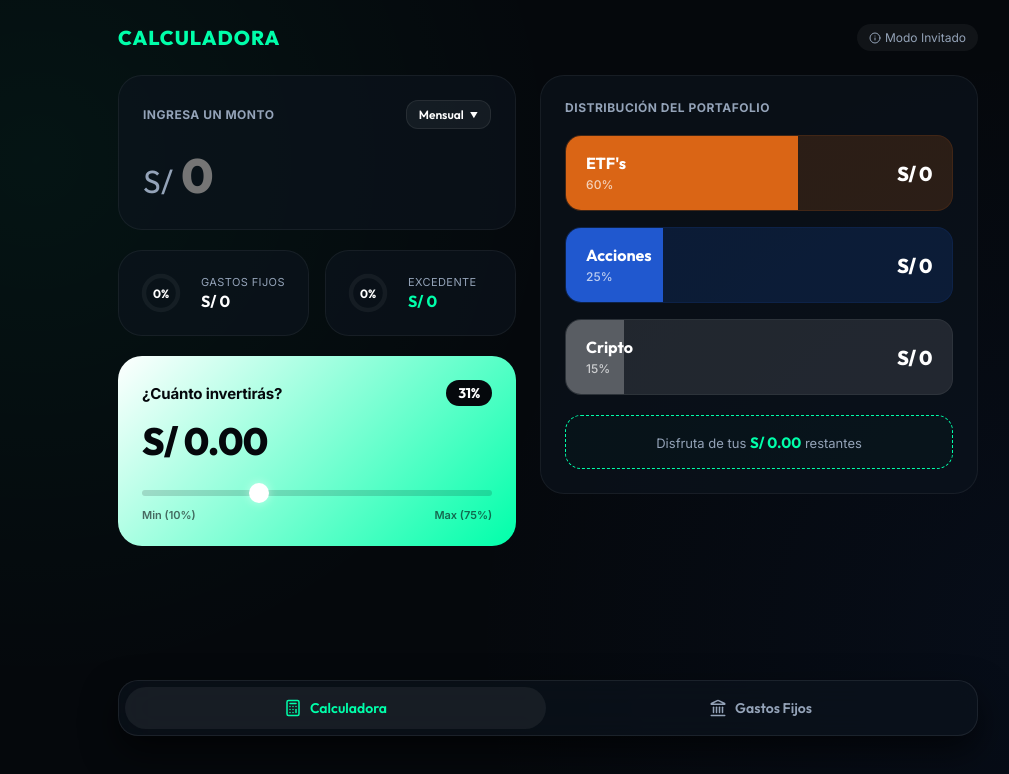
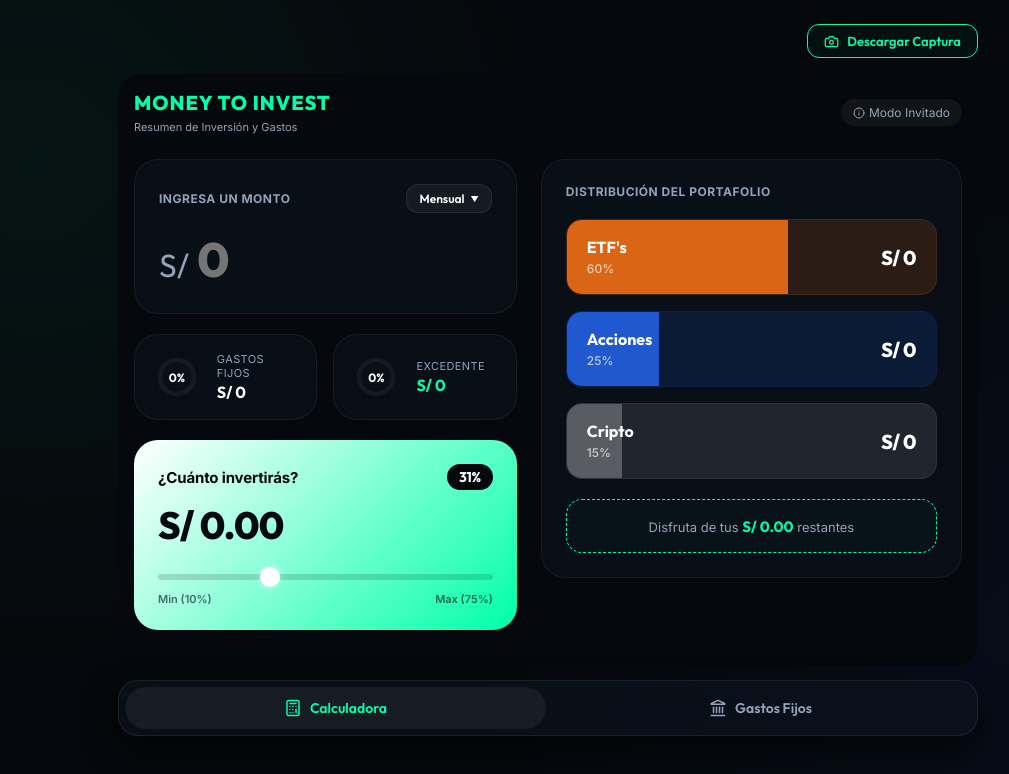
Before and after one commit to forod/money-to-invest, a React (Vite) app: page / in a window 1280 px wide. Both pictures are taken after a click on the button "Comenzar como Invitado". Shown: the top 774 px of the page, without its empty margins (92-1101 px from the left). Built offline with nearby package versions, Linux system fonts and the light colour scheme.

Commit message:
feat: agregar opción para descargar captura de pantalla del resumen financiero

```diff
--- a/package.json
+++ b/package.json
@@ -9,9 +9,10 @@
     "preview": "vite preview"
   },
   "dependencies": {
+    "html2canvas": "^1.4.1",
+    "lucide-react": "^0.475.0",
     "react": "^19.1.0",
-    "react-dom": "^19.1.0",
-    "lucide-react": "^0.475.0"
+    "react-dom": "^19.1.0"
   },
   "devDependencies": {
     "@types/react": "^19.1.10",
--- a/src/components/Calculadora.tsx
+++ b/src/components/Calculadora.tsx
@@ -1,6 +1,7 @@
 import React, { useState, useContext, useMemo } from 'react';
 import { GastosContext } from '../context/GastosContext';
-import { Info } from 'lucide-react';
+import { Info, Camera } from 'lucide-react';
+import html2canvas from 'html2canvas';
 
 type Props = {
   onNavigateToGastos: () => void;
@@ -54,6 +55,31 @@ export default function Calculadora({ onNavigateToGastos }: Props) {
   const [periodo, setPeriodo] = useState<'diario' | 'semanal' | 'mensual'>('mensual');
   const [porcentajeInversion, setPorcentajeInversion] = useState(31);
   const [menuVisible, setMenuVisible] = useState(false);
+  const [capturing, setCapturing] = useState(false);
+
+  const handleDownloadScreenshot = async () => {
+    const element = document.getElementById('resumen-financiero');
+    if (!element) return;
+    setCapturing(true);
+    try {
+      await new Promise(resolve => setTimeout(resolve, 150));
+      const canvas = await html2canvas(element, {
+        backgroundColor: '#05080c',
+        scale: 2,
+        useCORS: true,
+        logging: false
+      });
+      const dataUrl = canvas.toDataURL('image/png');
+      const link = document.createElement('a');
+      link.download = `resumen-inversion-${periodo}.png`;
+      link.href = dataUrl;
+      link.click();
+    } catch (err) {
+      console.error('Error al generar la captura:', err);
+    } finally {
+      setCapturing(false);
+    }
+  };
 
   // Portfolio allocation state (adds up to 100%)
   const [percentEtfs, setPercentEtfs] = useState(60);
@@ -166,11 +192,40 @@ export default function Calculadora({ onNavigateToGastos }: Props) {
 
   return (
     <div className="animate-fade-in">
-      {/* Floating Header */}
+      {/* Botón de Captura (fuera de la zona de captura) */}
+      <div style={{ display: 'flex', justifyContent: 'flex-end', marginBottom: '16px' }}>
+        <button
+          id="btn-descargar-captura"
+          className="btn-secondary"
+          onClick={handleDownloadScreenshot}
+          disabled={capturing}
+          style={{
+            display: 'flex',
+            alignItems: 'center',
+            gap: '8px',
+            padding: '8px 16px',
+            fontSize: '13px',
+            borderColor: 'var(--accent-green)',
+            color: 'var(--accent-green)',
+            background: 'rgba(0, 255, 170, 0.03)',
+            cursor: 'pointer'
+          }}
+        >
+          <Camera size={15} />
+          {capturing ? 'Generando captura...' : 'Descargar Captura'}
+        </button>
+      </div>
+
+      {/* Zona de Captura */}
+      <div id="resumen-financiero" style={{ padding: '16px', background: 'var(--bg-color)', borderRadius: '24px' }}>
+        {/* Header de la captura */}
         <div style={{ display: 'flex', justifyContent: 'space-between', alignItems: 'center', marginBottom: '24px' }}>
-        <h2 style={{ fontSize: '20px', color: 'var(--accent-green)', fontWeight: '800', letterSpacing: '1px' }}>
-          CALCULADORA
+          <div>
+            <h2 style={{ fontSize: '20px', color: 'var(--accent-green)', fontWeight: '800', letterSpacing: '1px', margin: 0 }}>
+              MONEY TO INVEST
             </h2>
+            <span style={{ fontSize: '11px', color: 'var(--text-secondary)' }}>Resumen de Inversión y Gastos</span>
+          </div>
           <span style={{ fontSize: '12px', color: 'var(--text-secondary)', background: 'rgba(255,255,255,0.05)', padding: '6px 12px', borderRadius: '20px', display: 'flex', alignItems: 'center', gap: '4px' }}>
             <Info size={12} /> Modo Invitado
           </span>
@@ -503,5 +558,6 @@ export default function Calculadora({ onNavigateToGastos }: Props) {
 
       </div>
       </div>
+    </div>
   );
 }
```
Also changed, not shown: 1 other file (tests, documents, lock files or other folders). Lines whose indentation alone changed are shown as unchanged.
